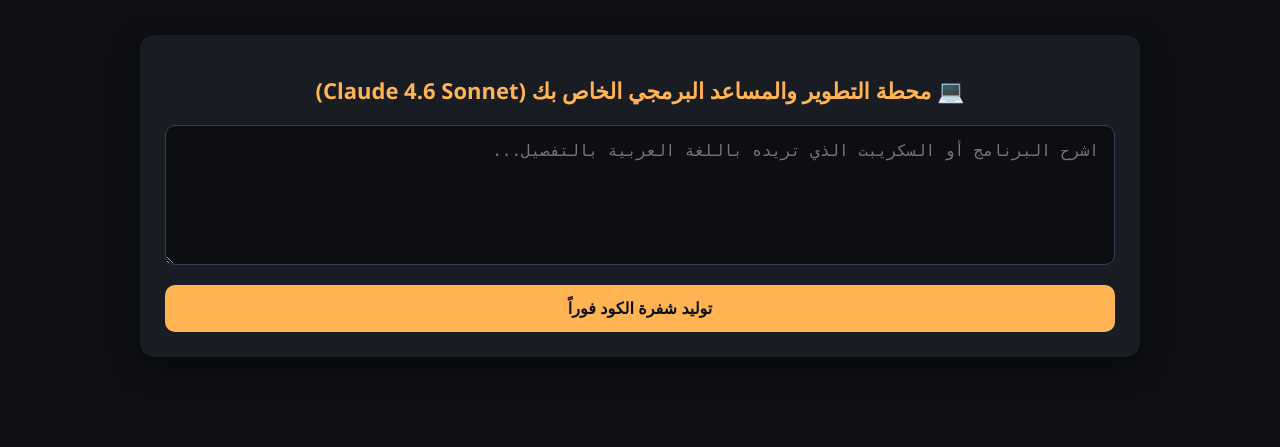
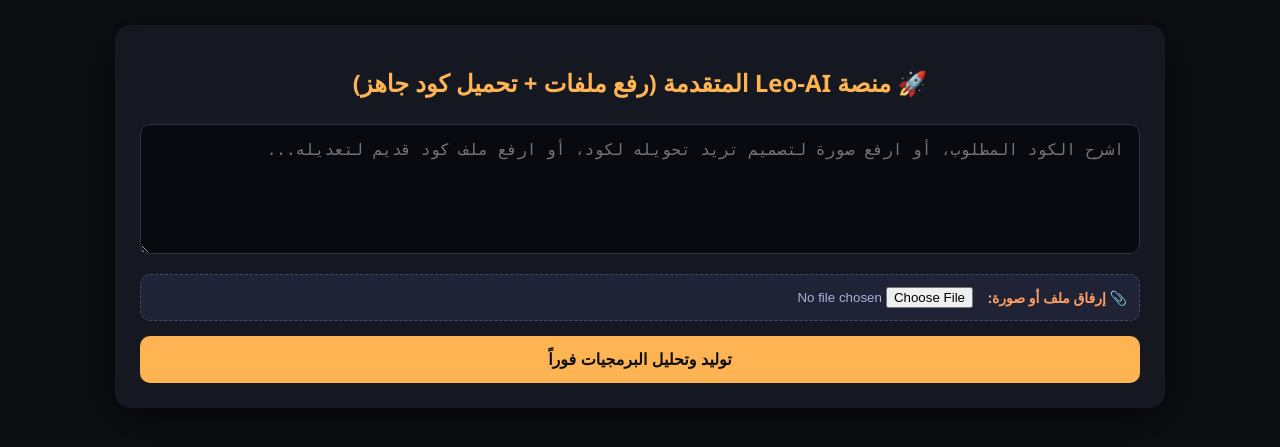
Before and after one commit to khalidalbarqi20/Leo-AI, a FastAPI app: page / in a window 1280 px wide. Shown: the top 447 px of the page. Run offline with FastAPI, Linux system fonts and the light colour scheme; some libraries are stand-ins or nearby versions.

Commit message:
Update index.html title and styling

```diff
--- a/templates/index.html
+++ b/templates/index.html
@@ -3,90 +3,102 @@
 <head>
     <meta charset="UTF-8">
     <meta name="viewport" content="width=device-width, initial-scale=1.0">
-    <title>مساعد الرموز البرمجية الخاص - Claude 4.6</title>
+    <title>Leo-AI Pro Station</title>
+    <link href="https://cdnjs.cloudflare.com/ajax/libs/prism/1.29.0/themes/prism-tomorrow.min.css" rel="stylesheet" />
     <style>
         body {
-            font-family: 'Segoe UI', system-ui, -apple-system, sans-serif;
-            background-color: #0f1015;
+            font-family: 'Segoe UI', system-ui, sans-serif;
+            background-color: #0d0e12;
             color: #e2e8f0;
-            margin: 0;
-            padding: 15px;
-            display: flex;
-            flex-direction: column;
-            align-items: center;
+            margin: 0; padding: 15px;
+            display: flex; flex-direction: column; align-items: center;
         }
         .container {
-            width: 100%;
-            max-width: 950px;
-            background-color: #1a1c23;
-            padding: 25px;
-            border-radius: 14px;
-            box-shadow: 0 10px 30px rgba(0,0,0,0.5);
-            margin-top: 20px;
+            width: 100%; max-width: 1000px;
+            background-color: #161821;
+            padding: 25px; border-radius: 16px;
+            box-shadow: 0 12px 40px rgba(0,0,0,0.6);
+            margin-top: 10px;
         }
-        h1 { color: #ffb454; text-align: center; font-size: 22px; margin-bottom: 20px; }
+        h1 { color: #ffb454; text-align: center; font-size: 24px; margin-bottom: 25px; }
         textarea {
-            width: 100%;
-            height: 140px;
-            background-color: #0d0e12;
-            color: #f8fafc;
-            border: 1px solid #334155;
-            border-radius: 10px;
-            padding: 15px;
-            box-sizing: border-box;
-            font-size: 16px;
-            resize: vertical;
+            width: 100%; height: 130px;
+            background-color: #090a0f; color: #f8fafc;
+            border: 1px solid #2e3440; border-radius: 10px;
+            padding: 15px; box-sizing: border-box; font-size: 16px; resize: vertical;
         }
-        textarea:focus { border-color: #ffb454; outline: none; }
-        button {
-            background-color: #ffb454;
-            color: #0f1015;
-            border: none;
-            padding: 14px;
-            font-size: 16px;
-            font-weight: bold;
-            border-radius: 10px;
-            cursor: pointer;
-            margin-top: 15px;
-            width: 100%;
-            transition: all 0.3s ease;
+        .file-upload-area {
+            margin-top: 15px; display: flex; align-items: center; gap: 15px;
+            background-color: #1f2335; padding: 12px; border-radius: 10px; border: 1px dashed #414868;
         }
-        button:hover { background-color: #f7a23b; transform: translateY(-1px); }
+        .file-upload-area input[type="file"] { color: #a9b1d6; }
+        button.btn-submit {
+            background-color: #ffb454; color: #0d0e12; border: none;
+            padding: 14px; font-size: 16px; font-weight: bold; border-radius: 10px;
+            cursor: pointer; margin-top: 15px; width: 100%; transition: all 0.2s ease;
+        }
+        button.btn-submit:hover { background-color: #f7a23b; }
         .result-container {
-            margin-top: 25px;
-            background-color: #0d0e12;
-            padding: 20px;
-            border-radius: 10px;
-            border-right: 4px solid #ffb454;
+            margin-top: 30px; background-color: #090a0f;
+            padding: 25px; border-radius: 12px; border-right: 4px solid #ffb454;
         }
-        .user-query { color: #94a3b8; font-size: 14px; margin-bottom: 12px; }
-        .ai-code-output {
-            white-space: pre-wrap;
-            font-family: 'Consolas', 'Courier New', monospace;
-            line-height: 1.7;
-            color: #38bdf8;
-            overflow-x: auto;
+        .action-bar { display: flex; gap: 10px; margin-bottom: 15px; }
+        .btn-action {
+            padding: 8px 16px; border: none; border-radius: 6px; font-weight: bold; cursor: pointer; font-size: 14px;
         }
+        .btn-copy { background-color: #414868; color: #ffffff; }
+        .btn-download { background-color: #73daca; color: #111216; }
+        pre { border-radius: 8px; direction: ltr; text-align: left; }
     </style>
 </head>
 <body>
 
 <div class="container">
-    <h1>💻 محطة التطوير والمساعد البرمجي الخاص بك (Claude 4.6 Sonnet)</h1>
+    <h1>🚀 منصة Leo-AI المتقدمة (رفع ملفات + تحميل كود جاهز)</h1>
 
-    <form method="post">
-        <textarea name="prompt" placeholder="اشرح البرنامج أو السكريبت الذي تريده باللغة العربية بالتفصيل..." required>{{ user_prompt if user_prompt }}</textarea>
-        <button type="submit">توليد شفرة الكود فوراً</button>
+    <form method="post" enctype="multipart/form-data">
+        <textarea name="prompt" placeholder="اشرح الكود المطلوب، أو ارفع صورة لتصميم تريد تحويله لكود، أو ارفع ملف كود قديم لتعديله..." required>{{ user_prompt if user_prompt }}</textarea>
+
+        <div class="file-upload-area">
+            <span style="font-size: 14px; color: #ff9e64; font-weight: bold;">📎 إرفاق ملف أو صورة:</span>
+            <input type="file" name="file" accept="image/*,.txt,.py,.js,.html,.css,.json">
+        </div>
+
+        <button type="submit" class="btn-submit">توليد وتحليل البرمجيات فوراً</button>
     </form>
 
     {% if response %}
     <div class="result-container">
-        <div class="user-query">💬 طلبك الحالي: {{ user_prompt }}</div>
-        <hr style="border-color: #1e293b; margin-bottom: 15px;">
-        <div class="ai-code-output">{{ response }}</div>
+        <div style="color: #94a3b8; font-size: 14px; margin-bottom: 12px;">💬 التقرير والتحليل البرمجي الصادر:</div>
+
+        {% if raw_code %}
+        <div class="action-bar">
+            <button class="btn-action btn-copy" onclick="copyToClipboard()">📋 نسخ الكود النظيف</button>
+            <form action="/download" method="post" style="display:inline;">
+                <input type="hidden" name="code_content" value="{{ raw_code }}">
+                <button type="submit" class="btn-action btn-download">💾 تحميل كملف جاهز كاملاً</button>
+            </form>
+        </div>
+        {% endif %}
+
+        <pre><code class="language-markdown">{{ response }}</code></pre>
     </div>
     {% endif %}
 </div>
 
+<script src="https://cdnjs.cloudflare.com/ajax/libs/prism/1.29.0/prism.min.js"></script>
+<script src="https://cdnjs.cloudflare.com/ajax/libs/prism/1.29.0/components/prism-python.min.js"></script>
+
+<script>
+function copyToClipboard() {
+    // كود جافا سكريبت لنسخ النص البرمجي بضغطة زر واحدة
+    const codeText = `{{ raw_code | safe }}`;
+    navigator.clipboard.writeText(codeText).then(() => {
+        alert("تم نسخ الكود النظيف إلى الحافظة بنجاح!");
+    }).catch(err => {
+        alert("فشل النسخ: " + err);
+    });
+}
+</script>
 </body>
 </html>
```
